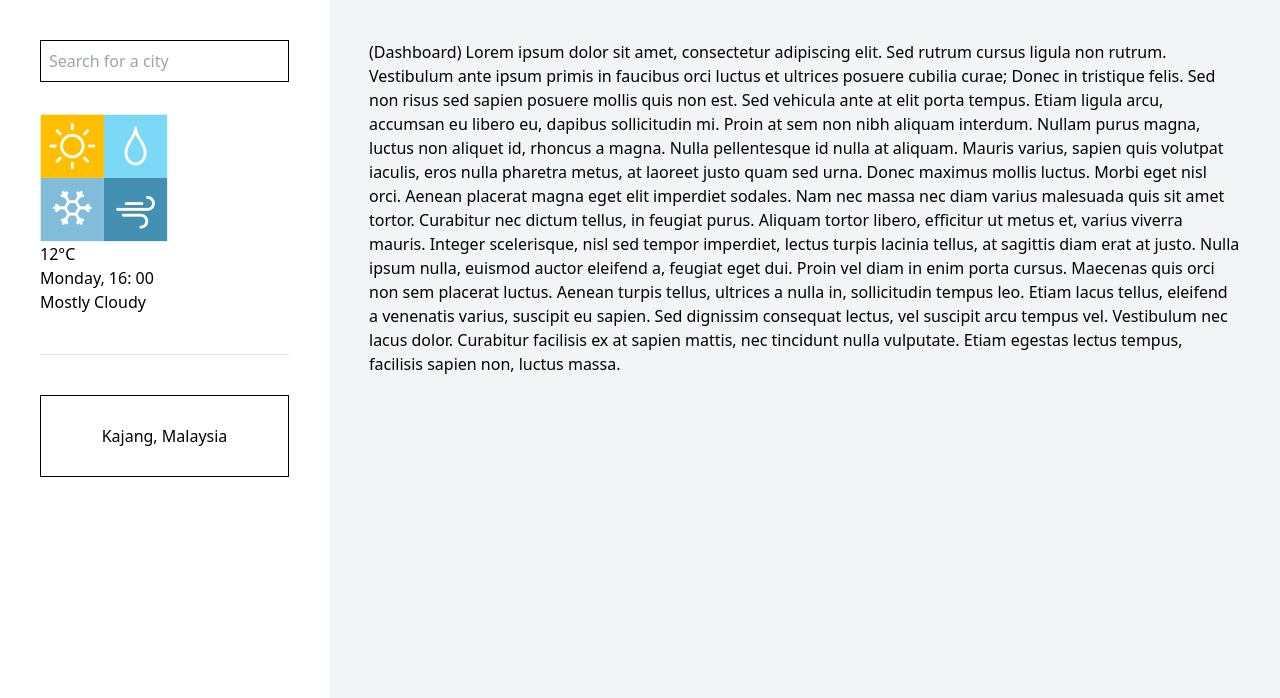
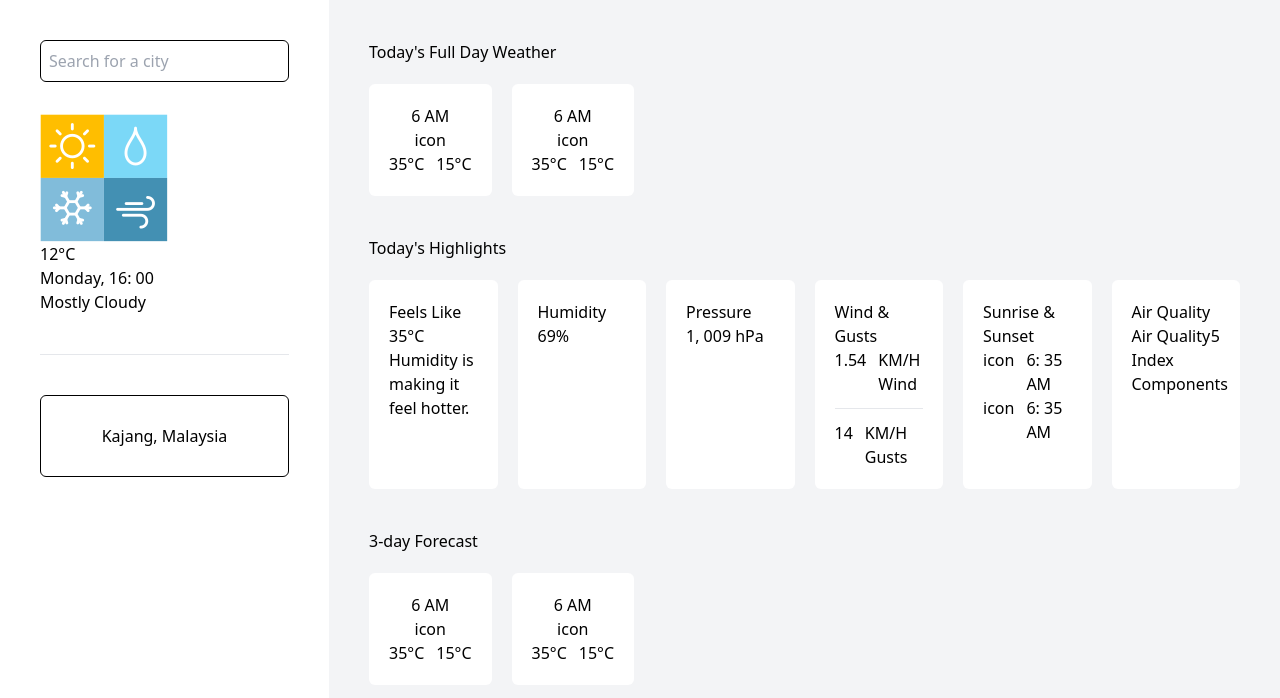
Before and after one commit to yitmeng00/weather-app, a React (Vite) app: page / in a window 1280 px wide. Shown: the top 698 px of the page. Built offline with nearby package versions, Linux system fonts and the light colour scheme.

Commit message:
Created components for dashboard

```diff
--- /dev/null
+++ b/src/components/Dashboard/ForecastWeather.jsx
@@ -0,0 +1,43 @@
+export function ForecastWeather() {
+    return (
+        <div>
+            <div className="mb-5">
+                <p>3-day Forecast</p>
+            </div>
+            <div className="flex flex-row gap-5 mb-10">
+                <div className="bg-white p-5 rounded-md text-center">
+                    <div>
+                        <p>6 AM</p>
+                    </div>
+                    <div>
+                        <p>icon</p>
+                    </div>
+                    <div className="flex flex-row gap-3 justify-center">
+                        <div>
+                            <p>35°C</p>
+                        </div>
+                        <div>
+                            <p>15°C</p>
+                        </div>
+                    </div>
+                </div>
+                <div className="bg-white p-5 rounded-md text-center">
+                    <div>
+                        <p>6 AM</p>
+                    </div>
+                    <div>
+                        <p>icon</p>
+                    </div>
+                    <div className="flex flex-row gap-3 justify-center">
+                        <div>
+                            <p>35°C</p>
+                        </div>
+                        <div>
+                            <p>15°C</p>
+                        </div>
+                    </div>
+                </div>
+            </div>
+        </div>
+    );
+}
--- /dev/null
+++ b/src/components/Dashboard/TodayHighlight.jsx
@@ -0,0 +1,107 @@
+export function TodayHighlight() {
+    return (
+        <div>
+            <div className="mb-5">
+                <p>Today's Highlights</p>
+            </div>
+            <div className="grid grid-cols-6 gap-5 mb-10">
+                <div className="bg-white p-5 rounded-md">
+                    <div>
+                        <p>Feels Like</p>
+                    </div>
+                    <div>
+                        <p>35°C</p>
+                    </div>
+                    <div>
+                        <p>Humidity is making it feel hotter.</p>
+                    </div>
+                </div>
+                <div className="bg-white p-5 rounded-md">
+                    <div>
+                        <p>Humidity</p>
+                    </div>
+                    <div>
+                        <p>69%</p>
+                    </div>
+                </div>
+                <div className="bg-white p-5 rounded-md">
+                    <div>
+                        <p>Pressure</p>
+                    </div>
+                    <div>
+                        <p>1, 009 hPa</p>
+                    </div>
+                </div>
+                <div className="bg-white p-5 rounded-md">
+                    <div>
+                        <p>Wind & Gusts</p>
+                    </div>
+                    <div className="flex flex-row gap-3">
+                        <div>
+                            <p>1.54</p>
+                        </div>
+                        <div>
+                            <div>
+                                <p>KM/H</p>
+                            </div>
+                            <div>
+                                <p>Wind</p>
+                            </div>
+                        </div>
+                    </div>
+                    <hr className="my-3" />
+                    <div className="flex flex-row gap-3">
+                        <div>
+                            <p>14</p>
+                        </div>
+                        <div>
+                            <div>
+                                <p>KM/H</p>
+                            </div>
+                            <div>
+                                <p>Gusts</p>
+                            </div>
+                        </div>
+                    </div>
+                </div>
+                <div className="bg-white p-5 rounded-md">
+                    <div>
+                        <p>Sunrise & Sunset</p>
+                    </div>
+                    <div className="flex flex-row gap-3">
+                        <div>
+                            <p>icon</p>
+                        </div>
+                        <div>
+                            <p>6: 35 AM</p>
+                        </div>
+                    </div>
+                    <div className="flex flex-row gap-3">
+                        <div>
+                            <p>icon</p>
+                        </div>
+                        <div>
+                            <p>6: 35 AM</p>
+                        </div>
+                    </div>
+                </div>
+                <div className="bg-white p-5 rounded-md">
+                    <div>
+                        <p>Air Quality</p>
+                    </div>
+                    <div className="flex flex-row">
+                        <div>
+                            <p>Air Quality Index</p>
+                        </div>
+                        <div>
+                            <p>5</p>
+                        </div>
+                    </div>
+                    <div>
+                        <p>Components</p>
+                    </div>
+                </div>
+            </div>
+        </div>
+    );
+}
--- /dev/null
+++ b/src/components/Dashboard/TodayWeather.jsx
@@ -0,0 +1,43 @@
+export function TodayWeather() {
+    return (
+        <div>
+            <div className="mb-5">
+                <p>Today's Full Day Weather</p>
+            </div>
+            <div className="flex flex-row gap-5 mb-10">
+                <div className="bg-white p-5 rounded-md text-center">
+                    <div>
+                        <p>6 AM</p>
+                    </div>
+                    <div>
+                        <p>icon</p>
+                    </div>
+                    <div className="flex flex-row gap-3 justify-center">
+                        <div>
+                            <p>35°C</p>
+                        </div>
+                        <div>
+                            <p>15°C</p>
+                        </div>
+                    </div>
+                </div>
+                <div className="bg-white p-5 rounded-md text-center">
+                    <div>
+                        <p>6 AM</p>
+                    </div>
+                    <div>
+                        <p>icon</p>
+                    </div>
+                    <div className="flex flex-row gap-3 justify-center">
+                        <div>
+                            <p>35°C</p>
+                        </div>
+                        <div>
+                            <p>15°C</p>
+                        </div>
+                    </div>
+                </div>
+            </div>
+        </div>
+    );
+}
--- /dev/null
+++ b/src/components/Dashboard/index.jsx
@@ -0,0 +1,3 @@
+export { TodayWeather } from "./TodayWeather";
+export { TodayHighlight } from "./TodayHighlight";
+export { ForecastWeather } from "./ForecastWeather";
--- a/src/components/Sidebar/CityInfo.jsx
+++ b/src/components/Sidebar/CityInfo.jsx
@@ -1,6 +1,6 @@
 export function CityInfo() {
     return (
-        <div className="border border-black p-7 text-center">
+        <div className="border border-black p-7 text-center rounded-md">
             <p>Kajang, Malaysia</p>
         </div>
     );
--- a/src/components/Sidebar/Searchbar.jsx
+++ b/src/components/Sidebar/Searchbar.jsx
@@ -6,7 +6,7 @@ export function Searchbar() {
                 name="city-input"
                 id="weather__city-input"
                 placeholder="Search for a city"
-                className="p-2 border border-black"
+                className="p-2 border border-black rounded-md"
             />
         </div>
     );
--- a/src/layouts/Sidebar/Sidebar.jsx
+++ b/src/layouts/Sidebar/Sidebar.jsx
@@ -2,11 +2,11 @@ import { Searchbar, WeatherInfo, CityInfo } from "../../components/Sidebar";
 
 export function Sidebar() {
     return (
-        <div className="flex flex-col p-10">
+        <section className="flex flex-col p-10">
             <Searchbar />
             <WeatherInfo />
             <hr className="my-10" />
             <CityInfo />
-        </div>
+        </section>
     );
 }
--- a/src/pages/Dashboard/Dashboard.jsx
+++ b/src/pages/Dashboard/Dashboard.jsx
@@ -1,30 +1,15 @@
+import {
+    TodayWeather,
+    TodayHighlight,
+    ForecastWeather,
+} from "../../components/Dashboard";
+
 export function Dashboard() {
     return (
-        <div className="p-10 bg-gray-100">
-            (Dashboard) Lorem ipsum dolor sit amet, consectetur adipiscing elit.
-            Sed rutrum cursus ligula non rutrum. Vestibulum ante ipsum primis in
-            faucibus orci luctus et ultrices posuere cubilia curae; Donec in
-            tristique felis. Sed non risus sed sapien posuere mollis quis non
-            est. Sed vehicula ante at elit porta tempus. Etiam ligula arcu,
-            accumsan eu libero eu, dapibus sollicitudin mi. Proin at sem non
-            nibh aliquam interdum. Nullam purus magna, luctus non aliquet id,
-            rhoncus a magna. Nulla pellentesque id nulla at aliquam. Mauris
-            varius, sapien quis volutpat iaculis, eros nulla pharetra metus, at
-            laoreet justo quam sed urna. Donec maximus mollis luctus. Morbi eget
-            nisl orci. Aenean placerat magna eget elit imperdiet sodales. Nam
-            nec massa nec diam varius malesuada quis sit amet tortor. Curabitur
-            nec dictum tellus, in feugiat purus. Aliquam tortor libero,
-            efficitur ut metus et, varius viverra mauris. Integer scelerisque,
-            nisl sed tempor imperdiet, lectus turpis lacinia tellus, at sagittis
-            diam erat at justo. Nulla ipsum nulla, euismod auctor eleifend a,
-            feugiat eget dui. Proin vel diam in enim porta cursus. Maecenas quis
-            orci non sem placerat luctus. Aenean turpis tellus, ultrices a nulla
-            in, sollicitudin tempus leo. Etiam lacus tellus, eleifend a
-            venenatis varius, suscipit eu sapien. Sed dignissim consequat
-            lectus, vel suscipit arcu tempus vel. Vestibulum nec lacus dolor.
-            Curabitur facilisis ex at sapien mattis, nec tincidunt nulla
-            vulputate. Etiam egestas lectus tempus, facilisis sapien non, luctus
-            massa.
-        </div>
+        <section className="w-full p-10 bg-gray-100">
+            <TodayWeather />
+            <TodayHighlight />
+            <ForecastWeather />
+        </section>
     );
 }
```
